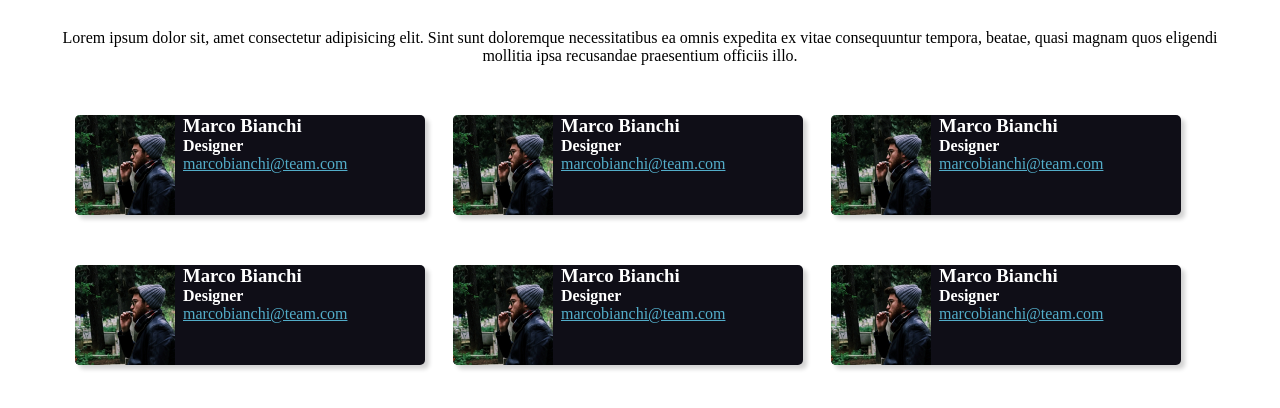
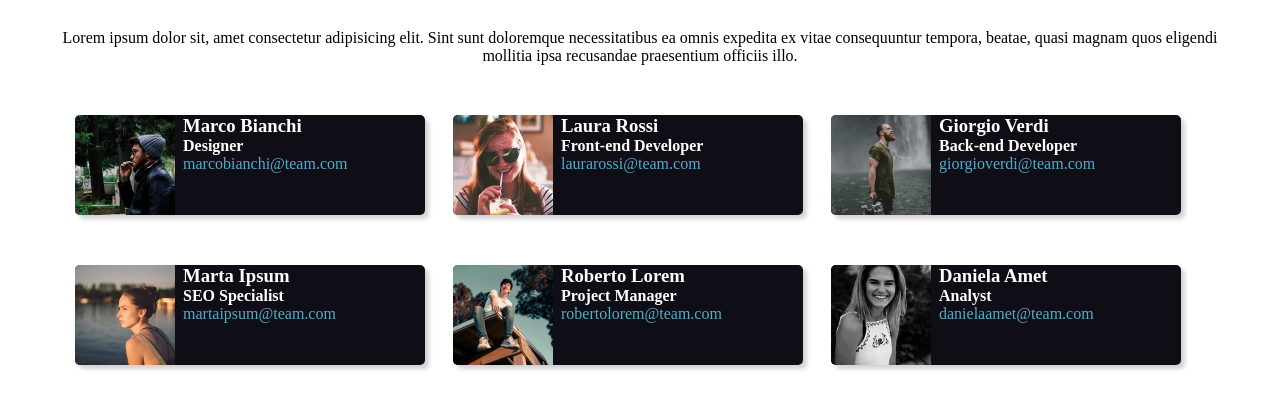
Before and after one commit to LudwigEffort/html-css-float-cards, a plain HTML site: page index.html in a window 1280 px wide. Shown: the part 108-516 px from the top of the page. Drawn offline with Linux system fonts and the light colour scheme; a web font is replaced by a local one.

Commit message:
change image and name

```diff
--- a/css/style.css
+++ b/css/style.css
@@ -51,4 +51,5 @@ h1  {
 
 a   {
     color: #53adc9;
+    text-decoration: none;
 }
--- a/index.html
+++ b/index.html
@@ -31,18 +31,18 @@
 
             <!-- Div 2 -->
             <div class="label">
-                <img src="img/male1.png" alt="" class="img_left">
-                <h3>Marco Bianchi</h3>
-                <h4>Designer</h4>
-                <a href="">marcobianchi@team.com</a>
+                <img src="img/female1.png" alt="" class="img_left">
+                <h3>Laura Rossi</h3>
+                <h4>Front-end Developer</h4>
+                <a href="">laurarossi@team.com</a>
             </div>
 
             <!-- Div 3 -->
             <div class="label">
-                <img src="img/male1.png" alt="" class="img_left">
-                <h3>Marco Bianchi</h3>
-                <h4>Designer</h4>
-                <a href="">marcobianchi@team.com</a>
+                <img src="img/male2.png" alt="" class="img_left">
+                <h3>Giorgio Verdi</h3>
+                <h4>Back-end Developer</h4>
+                <a href="">giorgioverdi@team.com</a>
             </div>
 
         </section>
@@ -51,26 +51,26 @@
         <section>
             <!-- Div 4 -->
             <div class="label">
-                <img src="img/male1.png" alt="" class="img_left">
-                <h3>Marco Bianchi</h3>
-                <h4>Designer</h4>
-                <a href="">marcobianchi@team.com</a>
+                <img src="img/female2.png" alt="" class="img_left">
+                <h3>Marta Ipsum</h3>
+                <h4>SEO Specialist</h4>
+                <a href="">martaipsum@team.com</a>
             </div>
 
             <!-- Div 5 -->
             <div class="label">
-                <img src="img/male1.png" alt="" class="img_left">
-                <h3>Marco Bianchi</h3>
-                <h4>Designer</h4>
-                <a href="">marcobianchi@team.com</a>
+                <img src="img/male3.png" alt="" class="img_left">
+                <h3>Roberto Lorem</h3>
+                <h4>Project Manager</h4>
+                <a href="">robertolorem@team.com</a>
             </div>
 
             <!-- Div 6 -->
             <div class="label">
-                <img src="img/male1.png" alt="" class="img_left">
-                <h3>Marco Bianchi</h3>
-                <h4>Designer</h4>
-                <a href="">marcobianchi@team.com</a>
+                <img src="img/female3.png" alt="" class="img_left">
+                <h3>Daniela Amet</h3>
+                <h4>Analyst</h4>
+                <a href="">danielaamet@team.com</a>
             </div>
 
 
```
